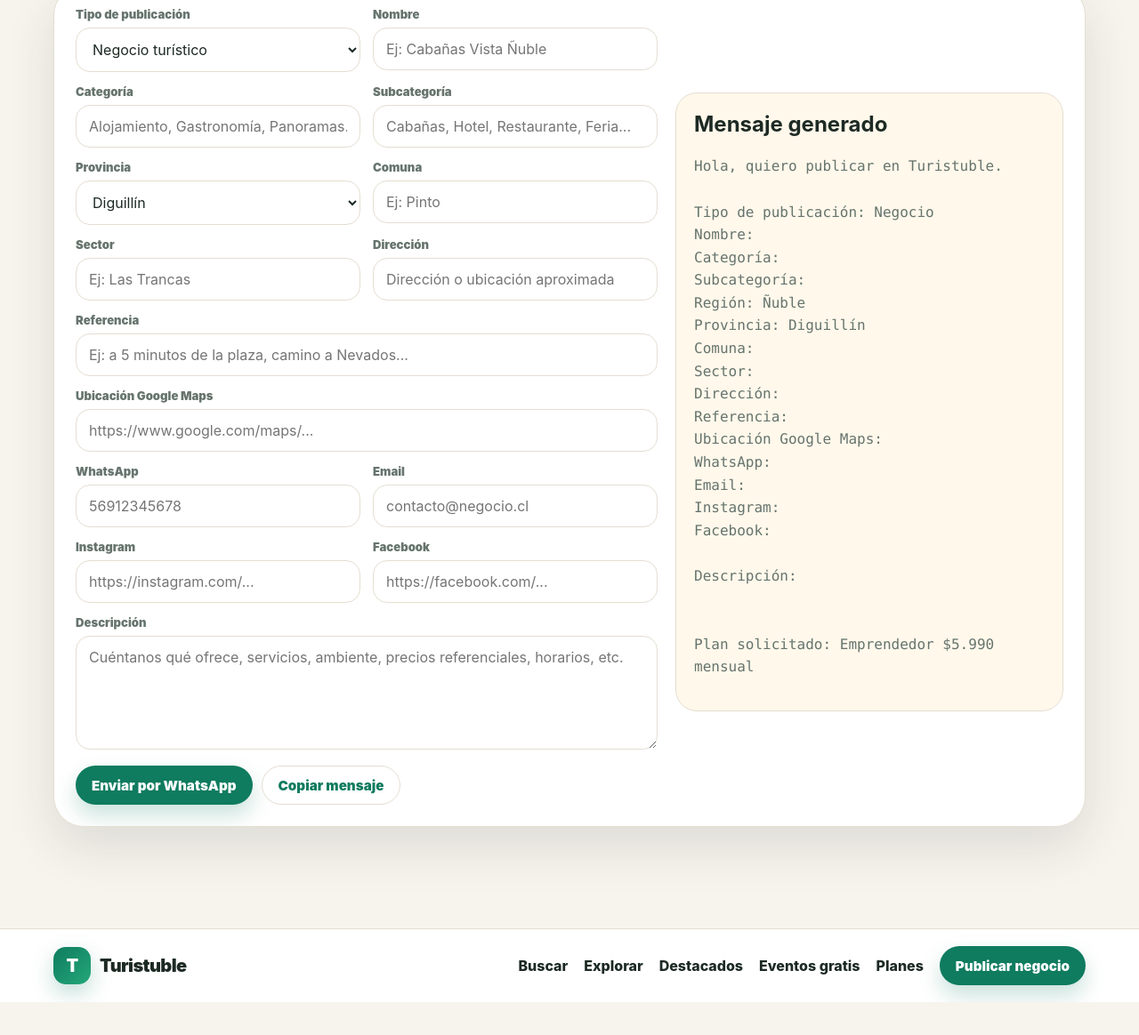
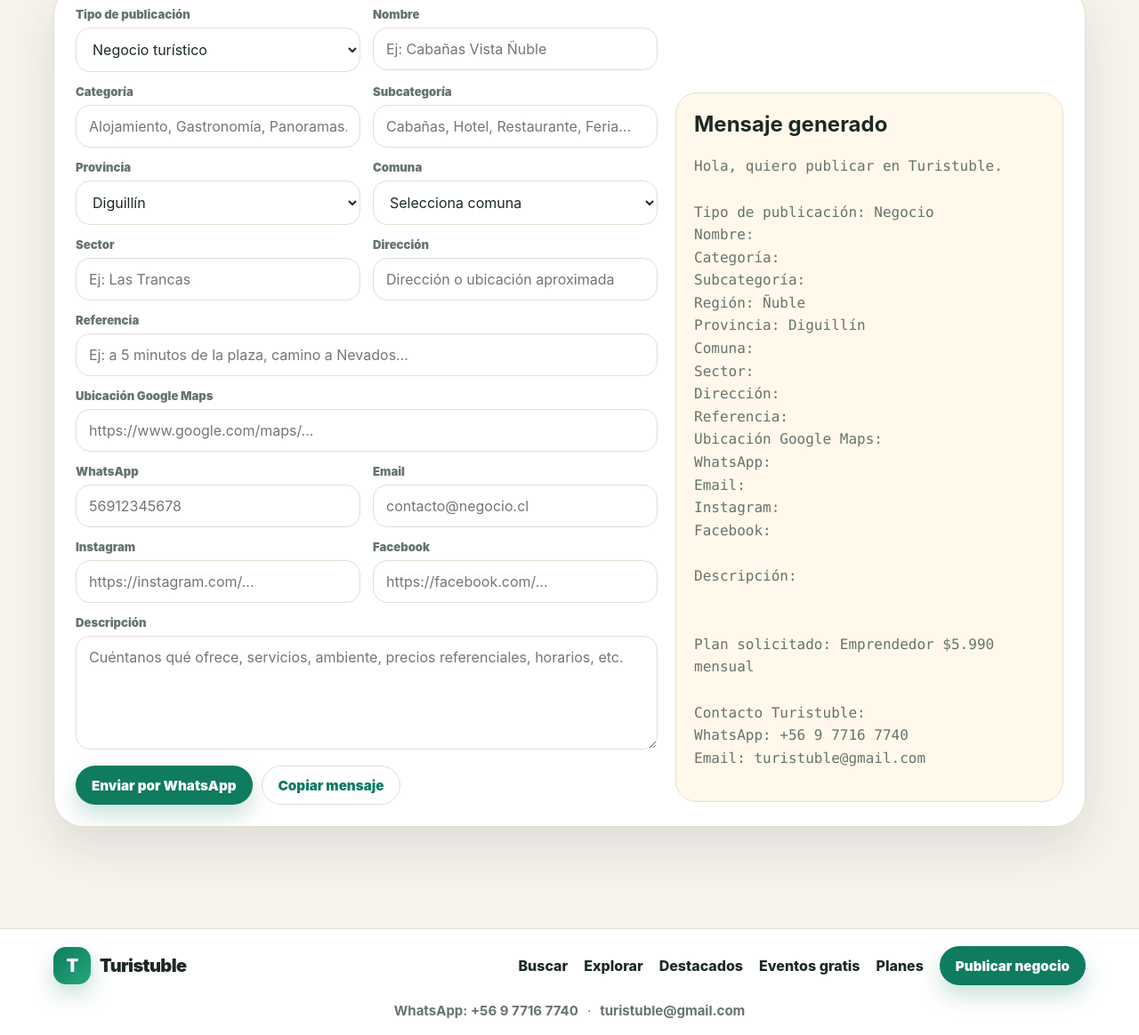
Before and after one commit to CristianRosales01/turistuble, a plain HTML site: page publicar.html in a window 1280 px wide. Shown: the part 1527-2691 px from the top of the page at 89% size. Before the commit the page ends 2654 px from the top, so only its background shows below. Drawn offline with Linux system fonts and the light colour scheme.

Commit message:
Add files via upload

```diff
--- a/assets/css/styles.css
+++ b/assets/css/styles.css
@@ -692,3 +692,29 @@ pre { white-space: pre-wrap; word-break: break-word; font-family: ui-monospace,
 @media (max-width: 760px) {
   .highlighted-plan { transform: none; }
 }
+
+.footer-contact {
+  display: flex;
+  align-items: center;
+  justify-content: center;
+  gap: 10px;
+  padding: 0 0 18px;
+  color: var(--muted);
+  font-size: 0.94rem;
+}
+.footer-contact a {
+  color: var(--muted);
+  font-weight: 700;
+}
+.footer-contact a:hover {
+  color: var(--primary);
+}
+@media (max-width: 760px) {
+  .footer-contact {
+    flex-direction: column;
+    align-items: flex-start;
+    gap: 6px;
+    padding-bottom: 18px;
+  }
+  .footer-contact span { display: none; }
+}
--- a/assets/js/publicar.js
+++ b/assets/js/publicar.js
@@ -1,4 +1,5 @@
-const telefonoTuristuble = '569XXXXXXXX';
+const telefonoTuristuble = '56977167740';
+const correoTuristuble = 'turistuble@gmail.com';
 const form = document.querySelector('#formPublicar');
 const preview = document.querySelector('#previewMensaje');
 const copiarBtn = document.querySelector('#copiarMensaje');
@@ -16,6 +17,20 @@ if (menuToggle && navActions) {
 
 function valor(id) {
   return document.querySelector(`#${id}`).value.trim();
+}
+
+function obtenerPlanSolicitado() {
+  const tipo = valor('tipoPublicacion');
+
+  if (tipo === 'Evento') {
+    return 'Comunidad gratis';
+  }
+
+  if (tipo === 'Negocio Turístico Destacado') {
+    return 'Destacado $9.990 mensual';
+  }
+
+  return 'Emprendedor $5.990 mensual';
 }
 
 function generarMensaje() {
@@ -40,7 +55,11 @@ Facebook: ${valor('facebook')}
 Descripción:
 ${valor('descripcion')}
 
-Plan solicitado: ${valor('tipoPublicacion') === 'Evento' ? 'Comunidad gratis' : 'Emprendedor $5.990 mensual'}`;
+Plan solicitado: ${obtenerPlanSolicitado()}
+
+Contacto Turistuble:
+WhatsApp: +56 9 7716 7740
+Email: ${correoTuristuble}`;
 }
 
 function actualizarPreview() {
@@ -50,7 +69,9 @@ function actualizarPreview() {
 }
 
 function aplicarTipo(tipo) {
-  if (tipo === 'Evento' || tipo === 'Negocio') {
+  const tiposValidos = ['Evento', 'Negocio', 'Negocio Turístico Destacado'];
+
+  if (tiposValidos.includes(tipo)) {
     document.querySelector('#tipoPublicacion').value = tipo;
     actualizarPreview();
   }
@@ -61,6 +82,7 @@ function aplicarParametroInicial() {
   const tipo = params.get('tipo');
   if (tipo === 'evento') aplicarTipo('Evento');
   if (tipo === 'negocio') aplicarTipo('Negocio');
+  if (tipo === 'destacado') aplicarTipo('Negocio Turístico Destacado');
 }
 
 campos.forEach(id => {
--- a/publicar.html
+++ b/publicar.html
@@ -93,7 +93,7 @@
               <li>Publicación destacada mensual</li>
               <li>Prioridad en campañas por temporada</li>
             </ul>
-            <a href="#formulario" class="btn btn-primary" data-set-type="Negocio">Quiero destacar</a>
+            <a href="#formulario" class="btn btn-primary" data-set-type="Negocio Turístico Destacado">Quiero destacar</a>
           </article>
         </div>
       </div>
@@ -114,6 +114,7 @@
               <select id="tipoPublicacion" required>
                 <option value="Negocio">Negocio turístico</option>
                 <option value="Evento">Evento gratuito</option>
+                <option value="Negocio Turístico Destacado">Negocio Turístico Destacado</option>
               </select>
             </div>
             <div class="field">
@@ -138,7 +139,36 @@
             </div>
             <div class="field">
               <label for="comuna">Comuna</label>
-              <input id="comuna" type="text" placeholder="Ej: Pinto" required />
+              <select id="comuna" required>
+                <option value="">Selecciona comuna</option>
+                <optgroup label="Provincia de Diguillín">
+                  <option value="Bulnes">Bulnes</option>
+                  <option value="Chillán">Chillán</option>
+                  <option value="Chillán Viejo">Chillán Viejo</option>
+                  <option value="El Carmen">El Carmen</option>
+                  <option value="Pemuco">Pemuco</option>
+                  <option value="Pinto">Pinto</option>
+                  <option value="Quillón">Quillón</option>
+                  <option value="San Ignacio">San Ignacio</option>
+                  <option value="Yungay">Yungay</option>
+                </optgroup>
+                <optgroup label="Provincia de Punilla">
+                  <option value="Coihueco">Coihueco</option>
+                  <option value="Ñiquén">Ñiquén</option>
+                  <option value="San Carlos">San Carlos</option>
+                  <option value="San Fabián">San Fabián</option>
+                  <option value="San Nicolás">San Nicolás</option>
+                </optgroup>
+                <optgroup label="Provincia de Itata">
+                  <option value="Cobquecura">Cobquecura</option>
+                  <option value="Coelemu">Coelemu</option>
+                  <option value="Ninhue">Ninhue</option>
+                  <option value="Portezuelo">Portezuelo</option>
+                  <option value="Quirihue">Quirihue</option>
+                  <option value="Ránquil">Ránquil</option>
+                  <option value="Treguaco">Treguaco</option>
+                </optgroup>
+              </select>
             </div>
             <div class="field">
               <label for="sector">Sector</label>
@@ -205,6 +235,11 @@
         <a href="/publicar.html" class="btn btn-primary">Publicar negocio</a>
       </div>
     </nav>
+    <div class="container footer-contact" aria-label="Contacto Turistuble">
+      <a href="https://wa.me/56977167740" target="_blank" rel="noreferrer">WhatsApp: +56 9 7716 7740</a>
+      <span aria-hidden="true">·</span>
+      <a href="mailto:turistuble@gmail.com">turistuble@gmail.com</a>
+    </div>
   </footer>
 
   <script src="/assets/js/publicar.js"></script>
```
Also changed, not shown: assets/js/app.js (+7 -1 lines), index.html (+5 -0 lines), negocio.html (+5 -0 lines), README.md.
